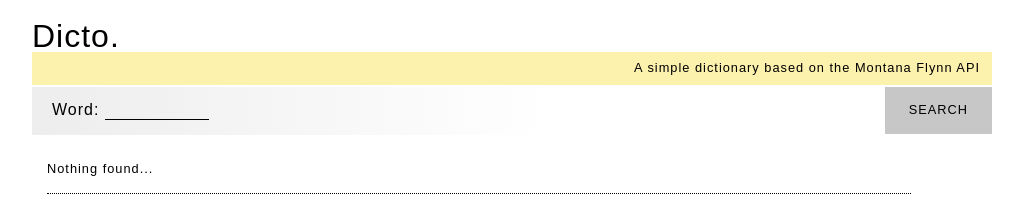
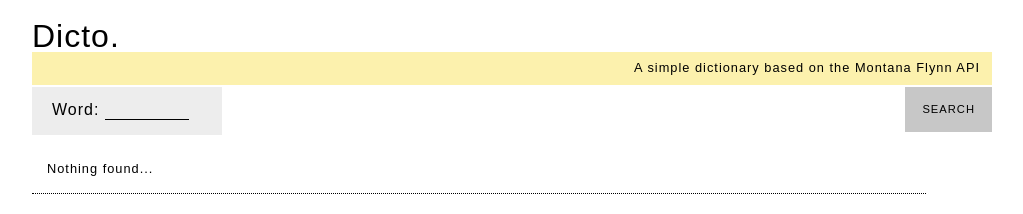
Before and after one commit to gonzaloiv/dicto, a website: page index.html in a window 1280 px wide. Both pictures are taken after a click on the element "SEARCH". Shown: the whole page, without its empty margins (128-1151 px from the left). Drawn offline with nearby package versions, Linux system fonts and the light colour scheme; no server answers.

Commit message:
fixed problems with small devices

```diff
--- a/index.html
+++ b/index.html
@@ -3,6 +3,7 @@
 
 <head>
     <meta charset="UTF-8">
+    <meta name="viewport" content="width=device-width">
     <title>Dicto.</title>
     <link rel="stylesheet" href="styles.css" />
 </head>
--- a/styles.css
+++ b/styles.css
@@ -162,21 +162,23 @@ nav span {
 .container {
     width: 100%;
     margin-top: 2px;
+    background:#EDEDED;
 }
 .word {
     padding: 15px 20px;
     margin-bottom: 2px;
-    width: 50%;
+    width:150px;
     float: left;
     display: inline-block;
-    background: linear-gradient(to right, #EDEDED, white);
+    background: #EDEDED;
 }
 .word input {
+    display:inline-block;
     background: transparent;
     border: none;
     outline: none;
     border-bottom: 1px solid black;
-    width: 100px;
+    width: 80px;
 }
 .loading {
     animation: rotate 1s infinite linear;
@@ -207,9 +209,9 @@ nav span {
 .btn {
     display: inline-block;
     float: right;
-    padding: 17px 24px;
+    padding: 17px 17px;
     background-color: #C7C7C7;
-    font-size: 0.8em;
+    font-size: 0.7em;
     text-transform: uppercase;
     cursor: pointer;
 }
@@ -224,8 +226,7 @@ nav span {
     line-height: 1.4;
     width: 90%;
     border-bottom: 1px dotted black;
-    padding: 15px 0px;
-    margin-left: 15px;
+    padding: 15px 15px;
     margin-top: 60px;
     font-size: 0.8em;
 }
```
